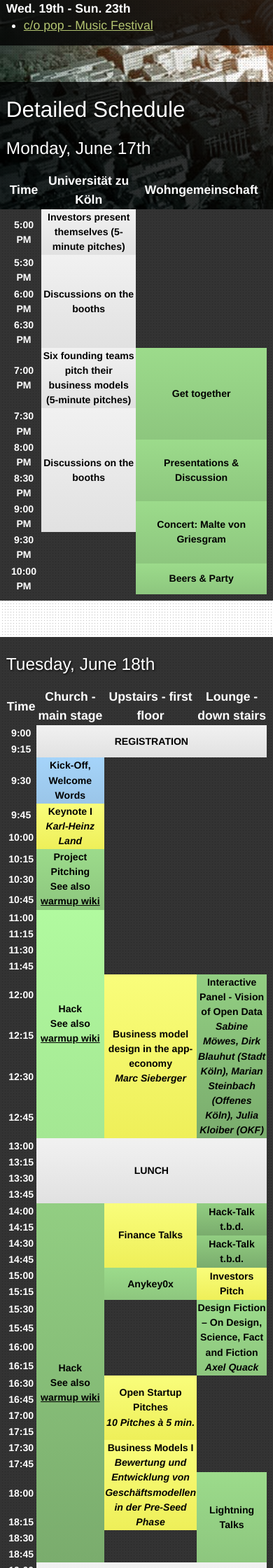
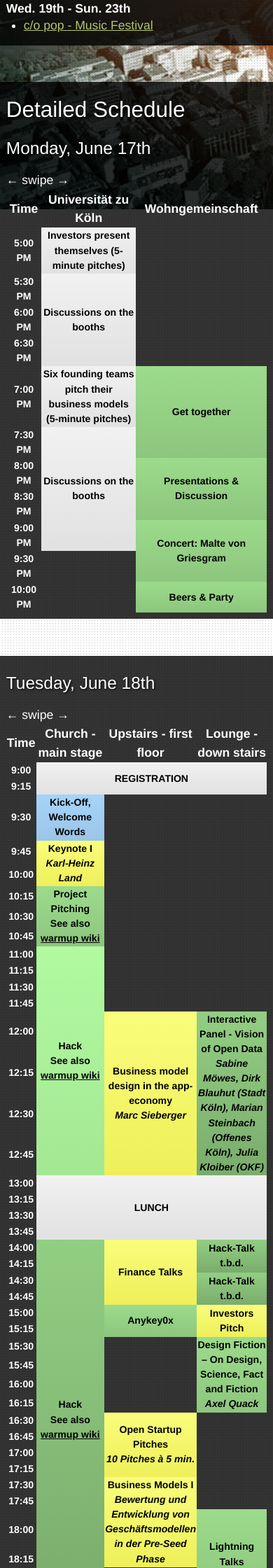
Before and after one commit to InteractiveCologne/interactivecologne.github.com, a Jekyll site: the page built from schedule.html, in a window 390 px wide. Shown: the part 601-2841 px from the top of the page at 70% size. Built offline with Jekyll 4.4.1, drawn with Linux system fonts in a browser that asks for light colours; nearby versions of some CDN libraries.

Commit message:
Make timetable more responsive.

```diff
--- a/assets/stylesheets/screen.css
+++ b/assets/stylesheets/screen.css
@@ -336,17 +336,20 @@
 	    background: linear-gradient(top, #ffc3cb, #f5a6b1);
     }
 
-@media screen and (max-width: 767px) {
+@media screen and (max-width: 720px) {
 	.schedule {
 		width: 100%;
 		overflow-x: scroll;
 	}
+	.schedule:before {
+		content: '← swipe →';
+	}
 	.schedule table {
-		width: 768px;
+		width: 720px;
 	}
 	.x-schedule tr td:first-child {
 		position: absolute;
-		width: 77px;
+		width: 72px;
 		background-color: black;
 	}
 }
```
